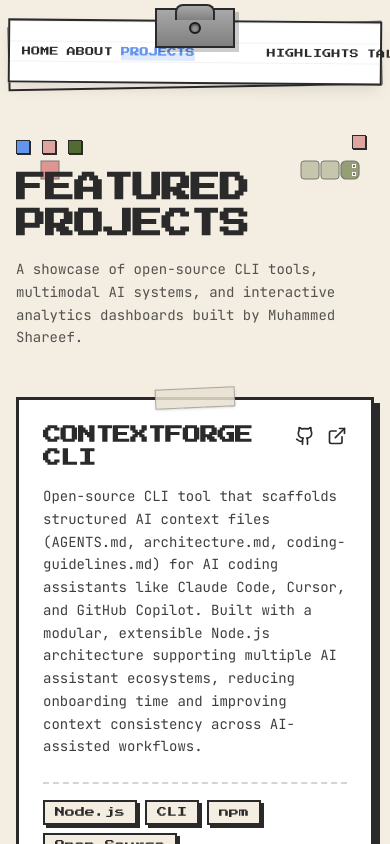
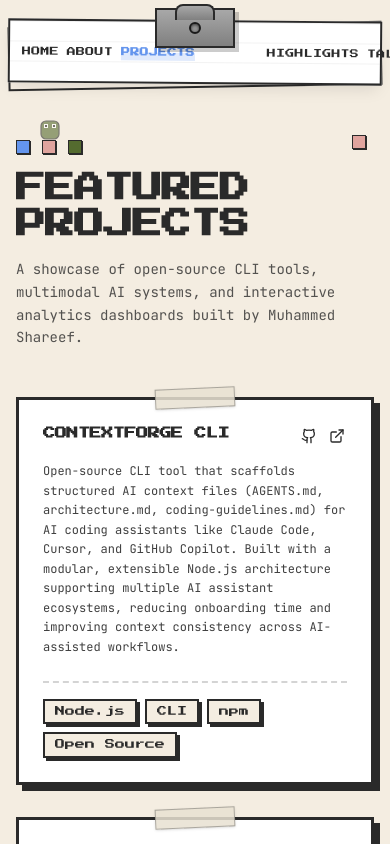
Before and after one commit to ShareefMuhammed/portfolio, a Next.js app: page /projects in a window 390 px wide. Shown: the top 844 px of the page. Built offline with nearby package versions, Linux system fonts and the light colour scheme.

Commit message:
fix: resolve project card title and icon alignment overflow

```diff
--- a/app/projects/page.tsx
+++ b/app/projects/page.tsx
@@ -90,23 +90,23 @@ export default function ProjectsPage() {
             >
               {/* Card Top: Title & Icon Links */}
               <div>
-                <div className="mb-4 flex items-start justify-between gap-3">
-                  <h2 className="font-pixel text-ink text-lg font-bold leading-tight sm:text-xl">
+                <div className="mb-4 flex items-start justify-between gap-2 sm:gap-3">
+                  <h2 className="font-pixel text-ink text-xs sm:text-sm font-bold leading-relaxed break-words min-w-0">
                     {project.title}
                   </h2>
 
                   {/* Icon-link row: only render when URLs exist */}
                   {hasIcons && (
-                    <div className="flex shrink-0 items-center gap-3 pt-0.5">
+                    <div className="flex shrink-0 items-center gap-2 pt-0.5">
                       {project.githubUrl && (
                         <a
                           href={project.githubUrl}
                           target="_blank"
                           rel="noopener noreferrer"
                           title={`View ${project.title} source on GitHub`}
-                          className="text-ink hover:text-blue transition-colors"
+                          className="text-ink hover:text-blue p-0.5 transition-colors"
                         >
-                          <GithubIcon className="h-5 w-5" />
+                          <GithubIcon className="h-4 w-4 sm:h-[18px] sm:w-[18px]" />
                         </a>
                       )}
                       {project.liveUrl && (
@@ -115,9 +115,9 @@ export default function ProjectsPage() {
                           target="_blank"
                           rel="noopener noreferrer"
                           title={`View ${project.title} on npm`}
-                          className="text-ink hover:text-blue transition-colors"
+                          className="text-ink hover:text-blue p-0.5 transition-colors"
                         >
-                          <ExternalLink className="h-5 w-5" />
+                          <ExternalLink className="h-4 w-4 sm:h-[18px] sm:w-[18px]" />
                         </a>
                       )}
                     </div>
@@ -125,7 +125,7 @@ export default function ProjectsPage() {
                 </div>
 
                 {/* Description Paragraph */}
-                <p className="text-ink/90 mb-6 font-mono text-sm leading-relaxed">
+                <p className="text-ink/90 mb-6 font-mono text-xs sm:text-sm leading-relaxed">
                   {project.description}
                 </p>
               </div>
```
